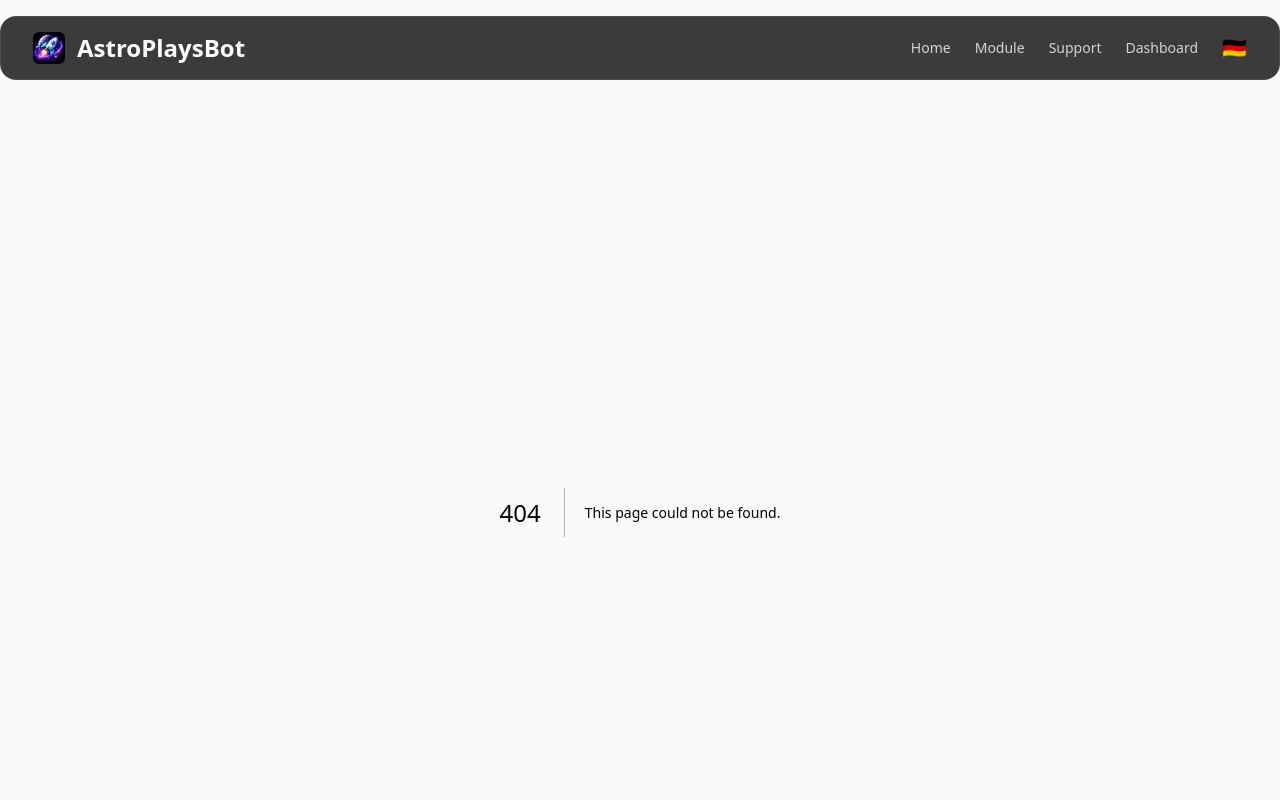
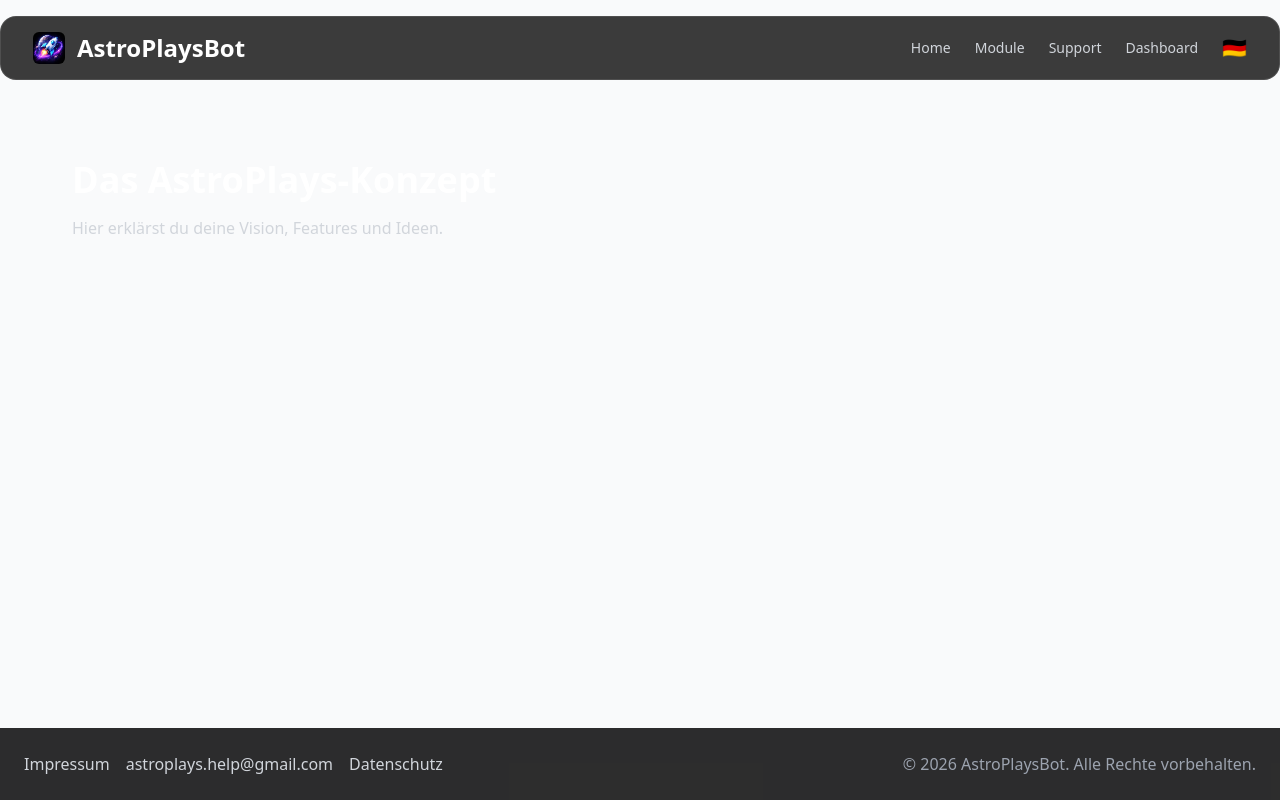
Before and after one commit to AstroPlaysBot/information, a Next.js app: page /concept in a window 1280 px wide. Before the commit this address had no page. Shown: the top 800 px of the page. Built offline with nearby package versions, Linux system fonts and the light colour scheme.

Commit message:
Create page.tsx

```diff
--- /dev/null
+++ b/src/app/concept/page.tsx
@@ -0,0 +1,12 @@
+export default function ConceptPage() {
+  return (
+    <div className="p-12 text-white">
+      <h1 className="text-4xl font-bold mb-4">
+        Das AstroPlays-Konzept
+      </h1>
+      <p className="text-gray-300">
+        Hier erklärst du deine Vision, Features und Ideen.
+      </p>
+    </div>
+  );
+}
```
